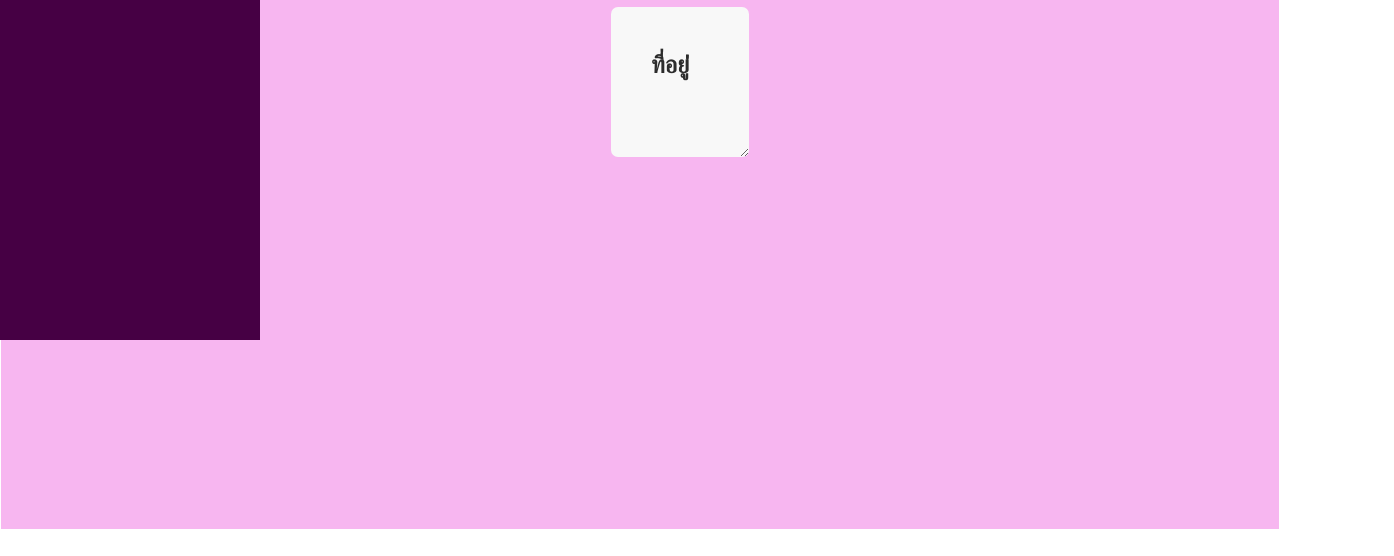
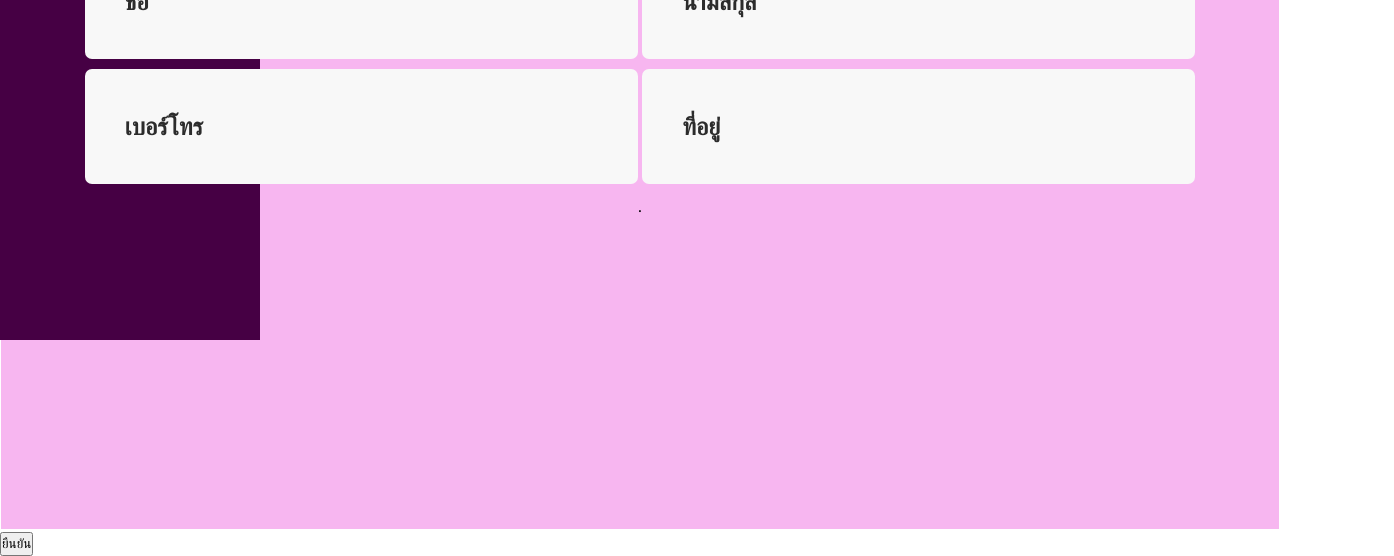
Before and after one commit to Tanachai511/myproject_laundry, a website: page F/Contact.html in a window 1280 px wide. Shown: the part 460-1016 px from the top of the page, 1394 px wide, since content can reach past the window. Before the commit the page ends 990 px from the top, so only its background shows below. Drawn offline with nearby package versions, Linux system fonts and the light colour scheme.

Commit message:
Update Contact.html

```diff
--- a/F/Contact.html
+++ b/F/Contact.html
@@ -47,19 +47,14 @@
                 </div>
                 <div class="number">
                     <input type="text"placeholder="เบอร์โทร">
-                    <input type="email"placeholder="อีเมล">
+                    <input type="text"placeholder="ที่อยู่">
                 </div>
-                <div class="contactx">
-                    <p><strong></strong></p>
-                    <textarea  placeholder="ที่อยู่่"></textarea>
-                </div>
-
-
-
+                <div>.</div>
 
             </div>
         </div>
     </div>
+    <button id="confirmButton">ยืนยัน</button>
     <script src="main.js"></script>
 
 </body>
```
